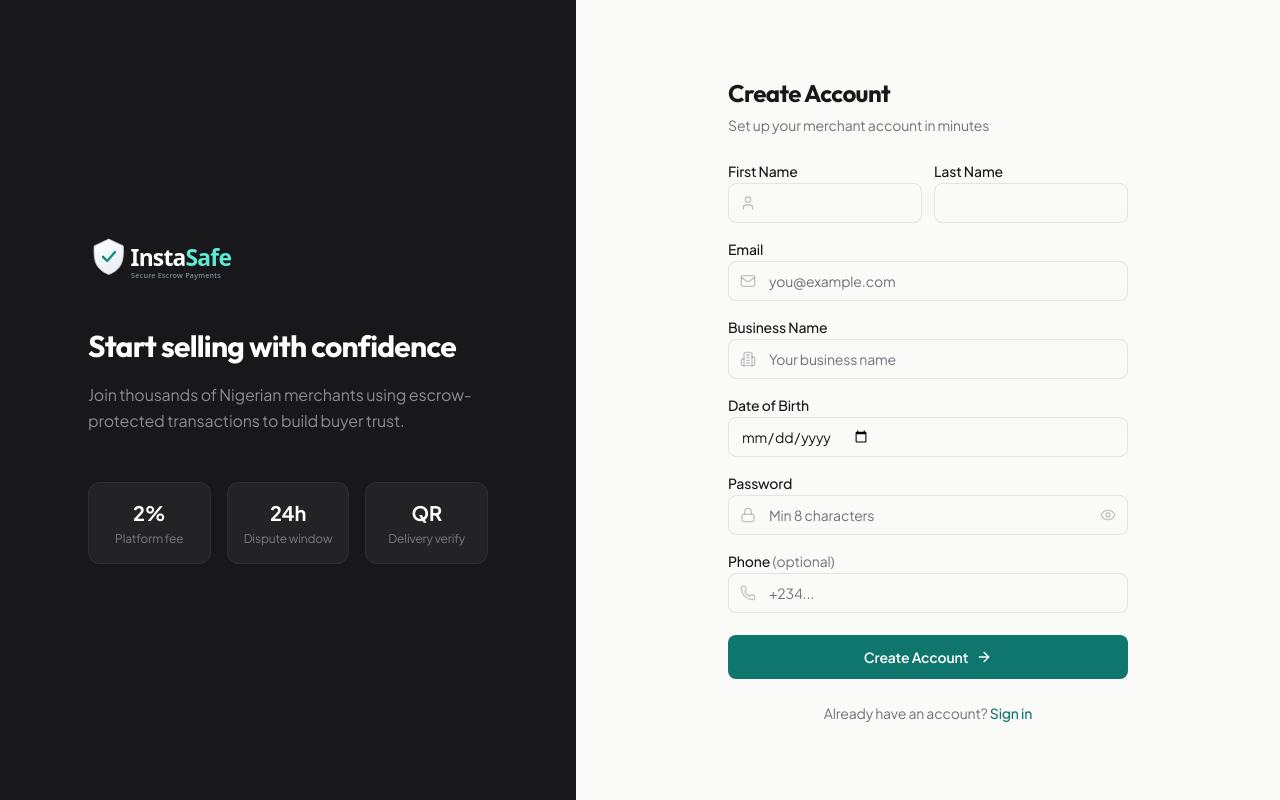
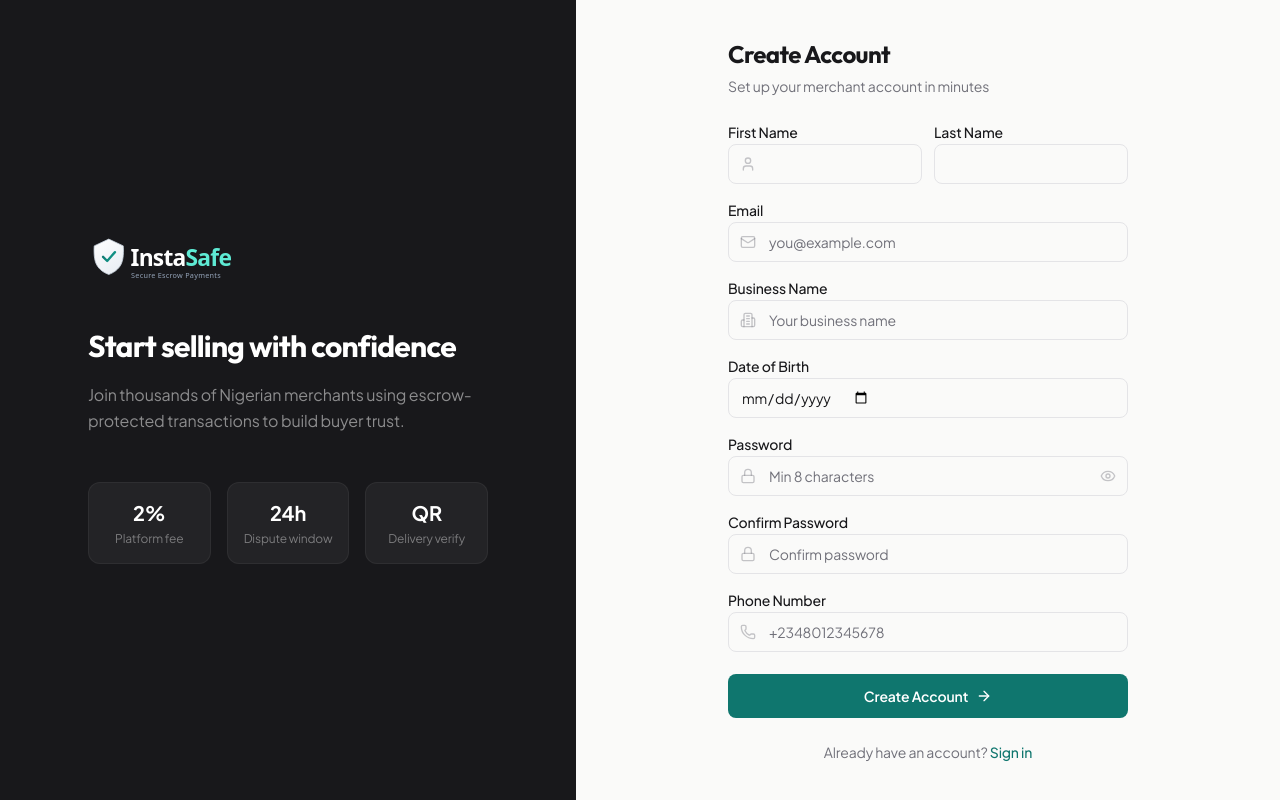
Before and after one commit to Adeyemiadigun/instasafe-frontend, a React (Vite) app: page /auth/register in a window 1280 px wide. Built offline with nearby package versions, Linux system fonts and the light colour scheme; no server answers.

Commit message:
feat: enhance phone number validation and add confirm password field in registration

```diff
--- a/src/pages/auth/Register.tsx
+++ b/src/pages/auth/Register.tsx
@@ -26,7 +26,11 @@ const registerSchema = z.object({
     return age >= 18;
   }, { message: "You must be at least 18 years old to register" }),
   password: z.string().min(8, "Password must be at least 8 characters"),
-  phone: z.string().optional(),
+  confirmPassword: z.string(),
+  phone: z.string().regex(/^\+[1-9]\d{10,14}$/, "Must include country code (e.g., +234...)"),
+}).refine((data) => data.password === data.confirmPassword, {
+  message: "Passwords don't match",
+  path: ["confirmPassword"],
 })
 
 type RegisterFormData = z.infer<typeof registerSchema>
@@ -170,11 +174,21 @@ export default function Register() {
               </div>
 
               <div className="space-y-1.5">
-                <Label htmlFor="phone" className="text-sm font-medium">Phone <span className="text-muted-foreground font-normal">(optional)</span></Label>
+                <Label htmlFor="confirmPassword" className="text-sm font-medium">Confirm Password</Label>
+                <div className="relative">
+                  <Lock className="absolute left-3 top-1/2 -translate-y-1/2 h-4 w-4 text-muted-foreground/40" />
+                  <Input id="confirmPassword" type={showPassword ? "text" : "password"} {...register("confirmPassword")} className="pl-10" placeholder="Confirm password" />
+                </div>
+                {errors.confirmPassword && <p className="text-xs text-destructive">{errors.confirmPassword.message}</p>}
+              </div>
+
+              <div className="space-y-1.5">
+                <Label htmlFor="phone" className="text-sm font-medium">Phone Number</Label>
                 <div className="relative">
                   <Phone className="absolute left-3 top-1/2 -translate-y-1/2 h-4 w-4 text-muted-foreground/40" />
-                  <Input id="phone" {...register("phone")} className="pl-10" placeholder="+234..." />
+                  <Input id="phone" {...register("phone")} className="pl-10" placeholder="+2348012345678" />
                 </div>
+                {errors.phone && <p className="text-xs text-destructive">{errors.phone.message}</p>}
               </div>
 
               <Button type="submit" className="w-full h-11 font-semibold mt-2" disabled={loading}>
--- a/src/pages/buyer/Payment.tsx
+++ b/src/pages/buyer/Payment.tsx
@@ -16,7 +16,7 @@ const paymentSchema = z.object({
   buyerFirstName: z.string().min(1, "First name is required"),
   buyerLastName: z.string().min(1, "Last name is required"),
   buyerEmail: z.string().min(1, "Email is required").email("Invalid email address"),
-  buyerPhone: z.string().min(10, "Valid phone number required"),
+  buyerPhone: z.string().regex(/^\+[1-9]\d{10,14}$/, "Must include country code (e.g., +234...)"),
 })
 
 type PaymentFormData = z.infer<typeof paymentSchema>
@@ -89,7 +89,7 @@ export default function Payment() {
                 </div>
                 <div className="space-y-1.5">
                   <Label htmlFor="buyerPhone" className="text-sm font-medium">Phone *</Label>
-                  <Input id="buyerPhone" {...register("buyerPhone")} />
+                  <Input id="buyerPhone" placeholder="+2348012345678" {...register("buyerPhone")} />
                   {errors.buyerPhone && <p className="text-xs text-destructive">{errors.buyerPhone.message}</p>}
                 </div>
                 <Button type="submit" className="w-full h-12 text-base font-semibold" disabled={loading}>
--- a/src/pages/merchant/CreateOrder.tsx
+++ b/src/pages/merchant/CreateOrder.tsx
@@ -20,8 +20,8 @@ const orderSchema = z.object({
   buyerFirstName: z.string().min(1, "Buyer first name is required"),
   buyerLastName: z.string().min(1, "Buyer last name is required"),
   buyerEmail: z.string().email("Invalid email address"),
-  buyerPhone: z.string().min(10, "Valid phone number required"),
-  dispatcherPhone: z.string().optional(),
+  buyerPhone: z.string().regex(/^\+[1-9]\d{10,14}$/, "Must include country code (e.g., +234...)"),
+  dispatcherPhone: z.string().regex(/^\+[1-9]\d{10,14}$/, "Must include country code (e.g., +234...)").optional().or(z.literal('')),
 })
 
 type OrderFormData = z.infer<typeof orderSchema>
@@ -98,7 +98,7 @@ export default function CreateOrder() {
                 </div>
                 <div className="space-y-1.5">
                   <Label htmlFor="buyerPhone">Phone *</Label>
-                  <Input id="buyerPhone" {...register("buyerPhone")} />
+                  <Input id="buyerPhone" placeholder="+2348012345678" {...register("buyerPhone")} />
                   {errors.buyerPhone && <p className="text-xs text-destructive">{errors.buyerPhone.message}</p>}
                 </div>
               </div>
--- a/src/pages/merchant/OrderDetail.tsx
+++ b/src/pages/merchant/OrderDetail.tsx
@@ -140,7 +140,7 @@ export default function OrderDetail() {
                     <div className="space-y-1"><Label>Last Name *</Label><Input value={buyerForm.buyerLastName} onChange={(e) => setBuyerForm((p) => ({ ...p, buyerLastName: e.target.value }))} required /></div>
                   </div>
                   <div className="space-y-1"><Label>Email *</Label><Input type="email" value={buyerForm.buyerEmail} onChange={(e) => setBuyerForm((p) => ({ ...p, buyerEmail: e.target.value }))} required /></div>
-                  <div className="space-y-1"><Label>Phone *</Label><Input value={buyerForm.buyerPhone} onChange={(e) => setBuyerForm((p) => ({ ...p, buyerPhone: e.target.value }))} required /></div>
+                  <div className="space-y-1"><Label>Phone *</Label><Input placeholder="+2348012345678" value={buyerForm.buyerPhone} onChange={(e) => setBuyerForm((p) => ({ ...p, buyerPhone: e.target.value }))} required pattern="^\+[1-9]\d{10,14}$" /></div>
                   <Button type="submit" disabled={generateLink.isPending}>{generateLink.isPending ? "Generating..." : "Generate Link"}</Button>
                 </form>
               </CardContent>
```
